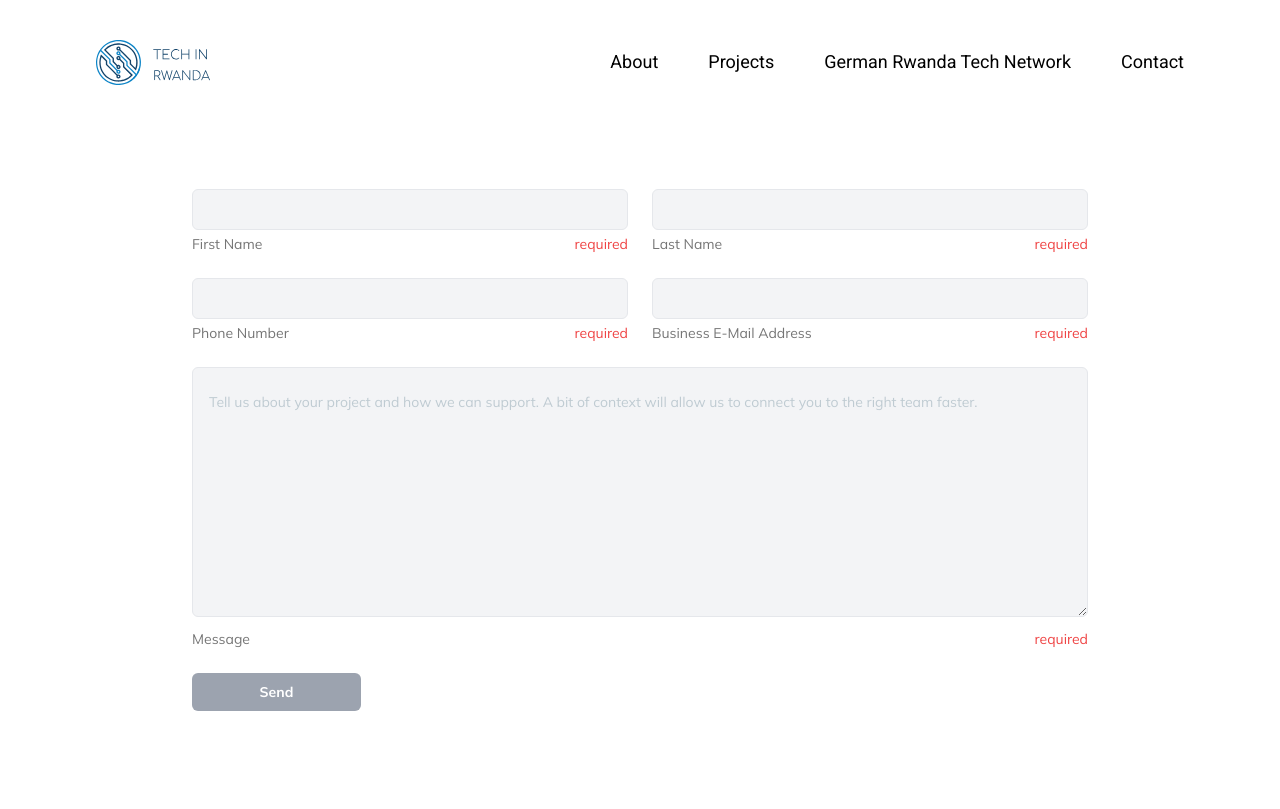
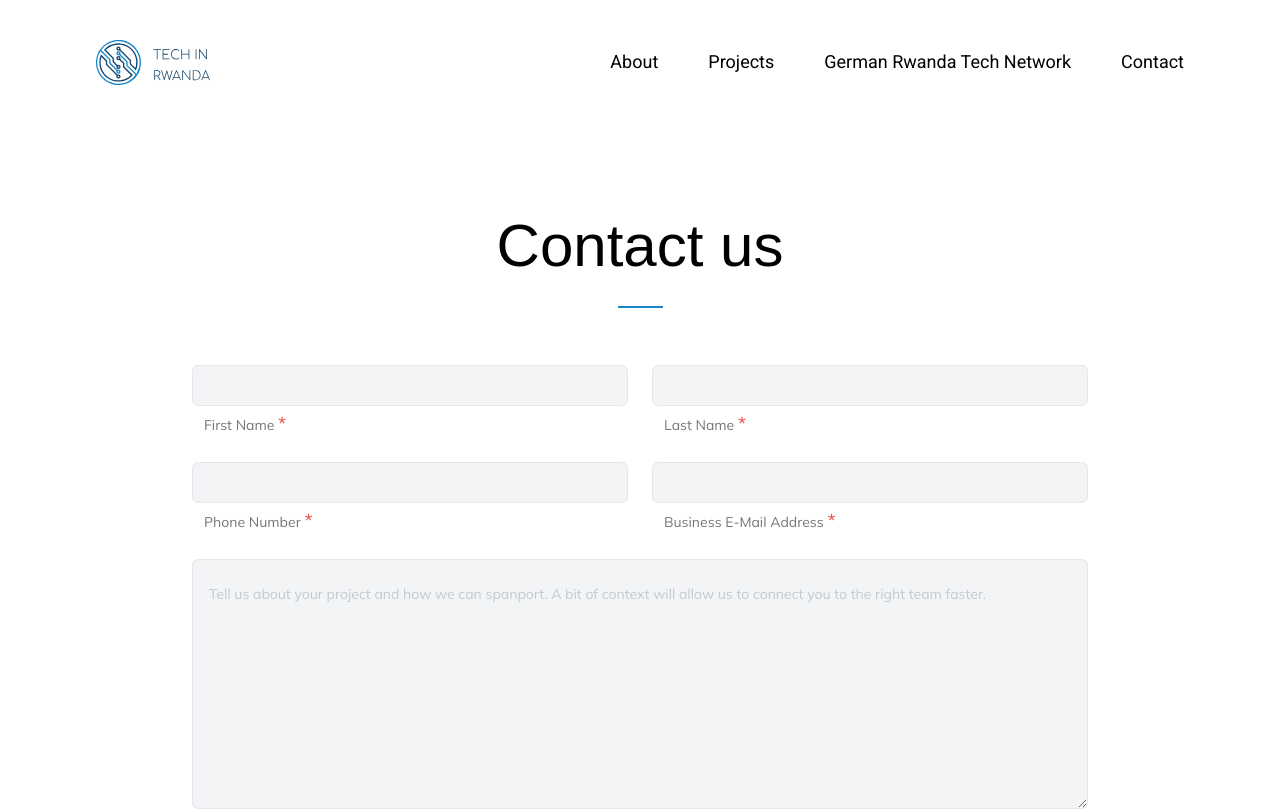
Before and after one commit to kb21-rw/tech-in-rwda-frontend, a Next.js app: page /contact in a window 1280 px wide. Shown: the top 809 px of the page. Built offline with nearby package versions, Linux system fonts and the light colour scheme.

Commit message:
style: removing red required text

```diff
--- a/src/components/ContactForm/index.tsx
+++ b/src/components/ContactForm/index.tsx
@@ -3,6 +3,7 @@
 import { useState, FormEvent, useRef, useEffect } from 'react'
 import emailjs from '@emailjs/browser'
 import Notification from './Notification'
+import TextBlock from '../TextBlock'
 
 const ContactForm = () => {
   const [formData, setFormData] = useState({
@@ -59,6 +60,7 @@ const ContactForm = () => {
   return (
     <>
       {notification && <Notification message={notification.message} type={notification.type} />}
+      <TextBlock title="Contact us"/>
       <form ref={form} onSubmit={handleSubmit} className="space-y-6">
         <div className="grid grid-cols-1 md:grid-cols-2 gap-6">
           <div className="space-y-1">
@@ -71,10 +73,9 @@ const ContactForm = () => {
               required
             />
             <div className="flex items-center justify-between">
-              <p className="font-mulish text-primary text-sm leading-5 font-normal">First Name</p>
-              {!formData.firstName.trim() && (
-                <span className="font-mulish text-primary text-sm leading-5 font-normal text-red-500">required</span>
-              )}
+              <p className="ml-3 font-mulish text-primary text-sm leading-5 font-normal">
+                First Name <span className="text-red-500 text-lg">*</span>
+              </p>
             </div>
           </div>
 
@@ -88,14 +89,13 @@ const ContactForm = () => {
               required
             />
             <div className="flex items-center justify-between">
-              <p className="font-mulish text-primary text-sm leading-5 font-normal">Last Name</p>
-              {!formData.lastName.trim() && (
-                <span className="font-mulish text-primary text-sm leading-5 font-normal text-red-500">required</span>
-              )}
+              <p className="ml-3 font-mulish text-primary text-sm leading-5 font-normal">
+                Last Name <span className="text-red-500 text-lg">*</span>
+              </p>
             </div>
           </div>
 
-           <div className="space-y-1">
+          <div className="space-y-1">
             <input
               type="tel"
               name="phoneNumber"
@@ -105,10 +105,9 @@ const ContactForm = () => {
               required
             />
             <div className="flex items-center justify-between">
-              <p className="font-mulish text-primary text-sm leading-5 font-normal">Phone Number</p>
-              {!formData.phoneNumber.trim() && (
-                <span className="font-mulish text-primary text-sm leading-5 font-normal text-red-500">required</span>
-              )}
+              <p className="ml-3 font-mulish text-primary text-sm leading-5 font-normal">
+                Phone Number <span className="text-red-500 text-lg">*</span>
+              </p>
             </div>
           </div>
 
@@ -122,10 +121,9 @@ const ContactForm = () => {
               required
             />
             <div className="flex items-center justify-between">
-              <p className="font-mulish text-primary text-sm leading-5 font-normal">Business E-Mail Address</p>
-              {!formData.email.trim() && (
-                <span className="font-mulish text-primary text-sm leading-5 font-normal text-red-500">required</span>
-              )}
+              <p className="ml-3 font-mulish text-primary text-sm leading-5 font-normal">
+                Business E-Mail Address <span className="text-red-500 text-lg">*</span>
+              </p>
             </div>
           </div>
         </div>
@@ -136,15 +134,14 @@ const ContactForm = () => {
             name="message"
             value={formData.message}
             onChange={(e) => setFormData({ ...formData, message: e.target.value })}
-            placeholder="Tell us about your project and how we can support. A bit of context will allow us to connect you to the right team faster."
+            placeholder="Tell us about your project and how we can spanport. A bit of context will allow us to connect you to the right team faster."
             className="w-full min-h-[250px] px-4 py-6 rounded-md bg-[#F3F4F6] border border-gray-200 focus:outline-none focus:ring-2 focus:ring-blue-500 font-mulish text-primary text-sm leading-5 font-normal placeholder-[#BFCBD2]"
             required
           />
           <div className="flex items-center justify-between">
-            <p className="font-mulish text-primary text-sm leading-5 font-normal">Message</p>
-            {!formData.message.trim() && (
-              <span className="font-mulish text-primary text-sm leading-5 font-normal text-red-500">required</span>
-            )}
+            <p className="ml-3 font-mulish text-primary text-sm leading-5 font-normal">
+              Message <span className="text-red-500 text-lg">*</span>
+            </p>
           </div>
         </div>
 
```
